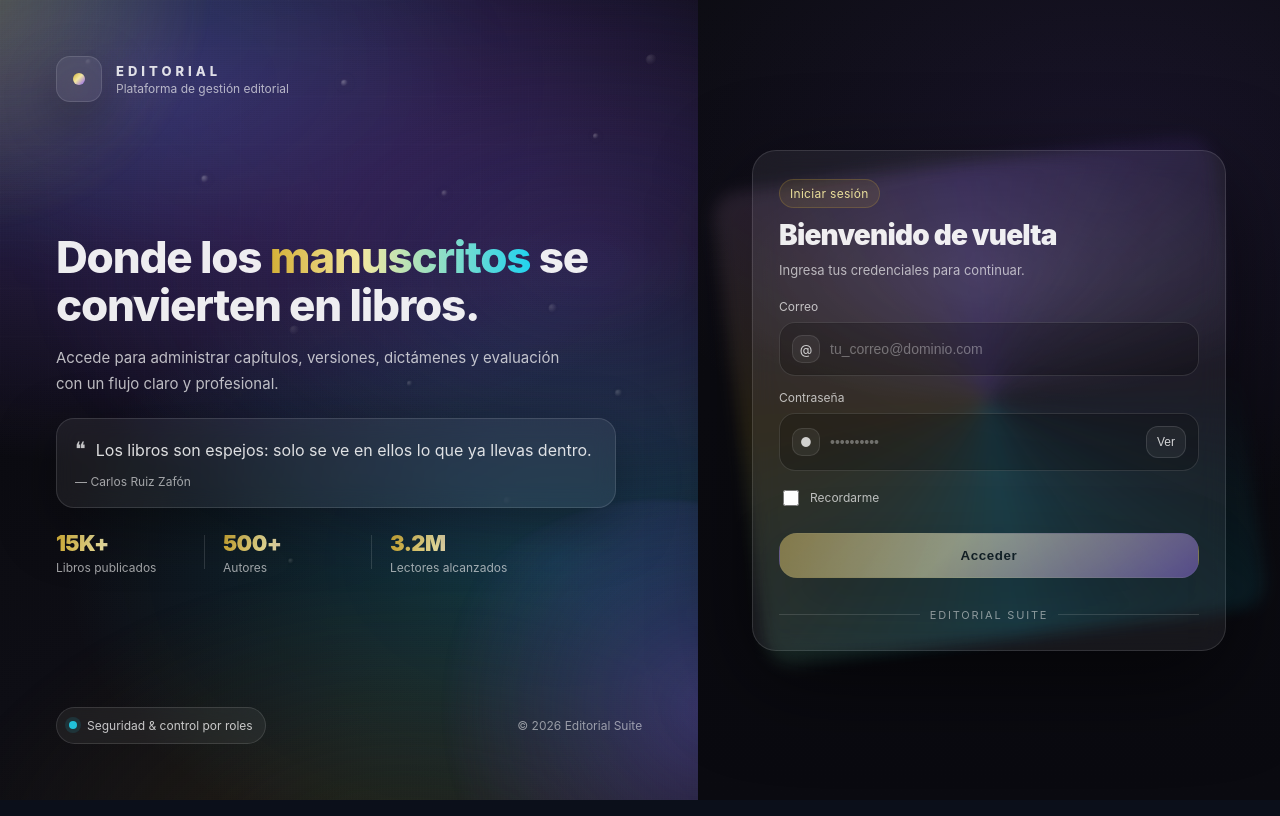
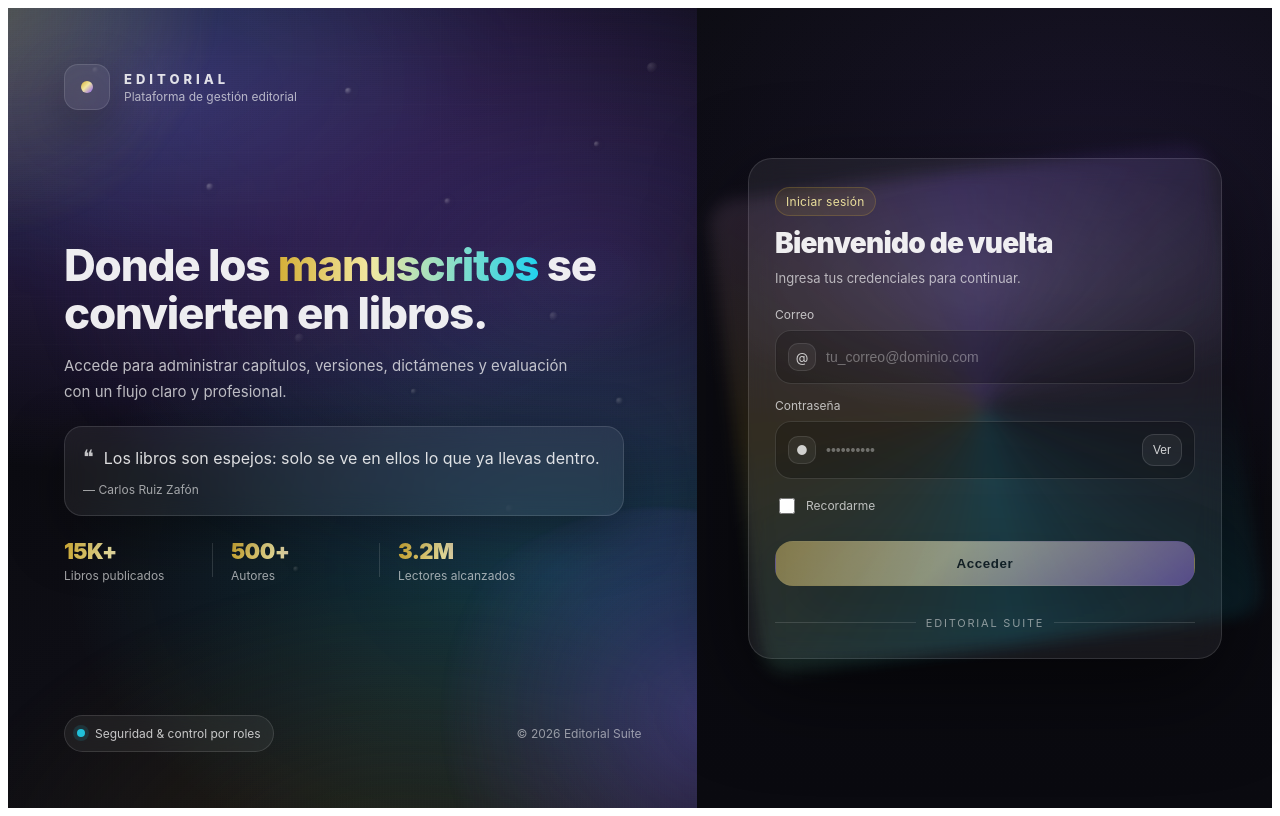
Before and after one commit to Luz1727/Frontend, a React (Vite) app: page /login in a window 1280 px wide. Built offline with nearby package versions, Linux system fonts and the light colour scheme.

Commit message:
quitando los estilos

```diff
--- a/src/pages/Login.module.css
+++ b/src/pages/Login.module.css
@@ -818,20 +818,3 @@
     animation: none !important;
   }
 }
-html, body, #root {
-  margin: 0;
-  padding: 0;
-  height: 100%;
-  background: #0b0f1a; /* o el color oscuro que uses */
-}
-
-body {
-  overflow-x: hidden;
-}
-
-
-input:-webkit-autofill {
-  -webkit-box-shadow: 0 0 0 1000px #1a1f2e inset !important;
-  box-shadow: 0 0 0 1000px #1a1f2e inset !important;
-  -webkit-text-fill-color: #fff !important;
-}
```
